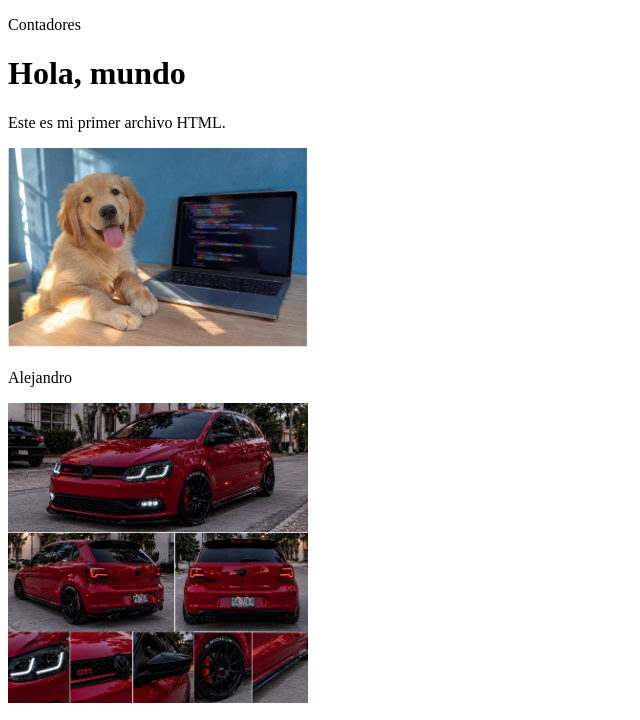
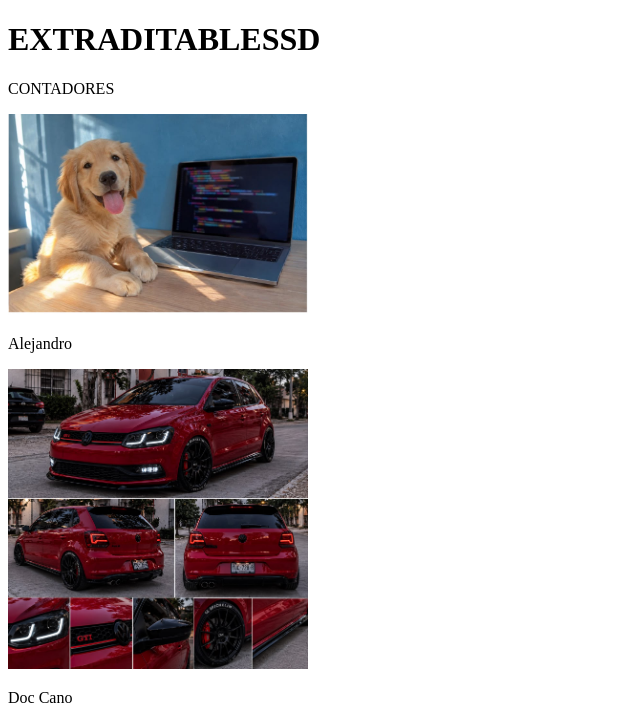
Before and after one commit to DocCano21/DocCano21.github.io, a plain HTML site: page index.html in a window 1280 px wide. Shown: the top 720 px of the page, without its empty margins (0-640 px from the left). Drawn offline with Linux system fonts and the light colour scheme.

Commit message:
Update HTML content and headings

```diff
--- a/index.html
+++ b/index.html
@@ -3,14 +3,12 @@
 <head>
     <meta charset="UTF-8">
     <title>EXTRADITABLESSD</title>
-    <P>Contadores</P>
 </head>
-
 <body>
 
-    <h1>Hola, mundo</h1>
+    <h1>EXTRADITABLESSD</h1>
 
-    <p>Este es mi primer archivo HTML.</p>
+    <p>CONTADORES</p>
 
     <img src="https://raw.githubusercontent.com/DocCano21/DocCano21.github.io/7fd2406c005d46ff28a29048090914ab9bb77a16/DocCano21/alejandro.jpeg" alt="Perro Gio" width="300">
 <p>Alejandro<p>
@@ -32,7 +30,7 @@
     <footer>
   <p>&copy; 2026 nuestro sitio web de contadores los "EXTRADITABLESSD"</p>
   <ul>
-    <li><a href="/acerca-de">Acerca de</a></li>
+    <li><a href="/acerca-de">Acerca de</a></li> <P>Contadores en proceso</P>
     <li><a href="/contacto">Contacto</a></li>
   </ul>
 </footer>
```
